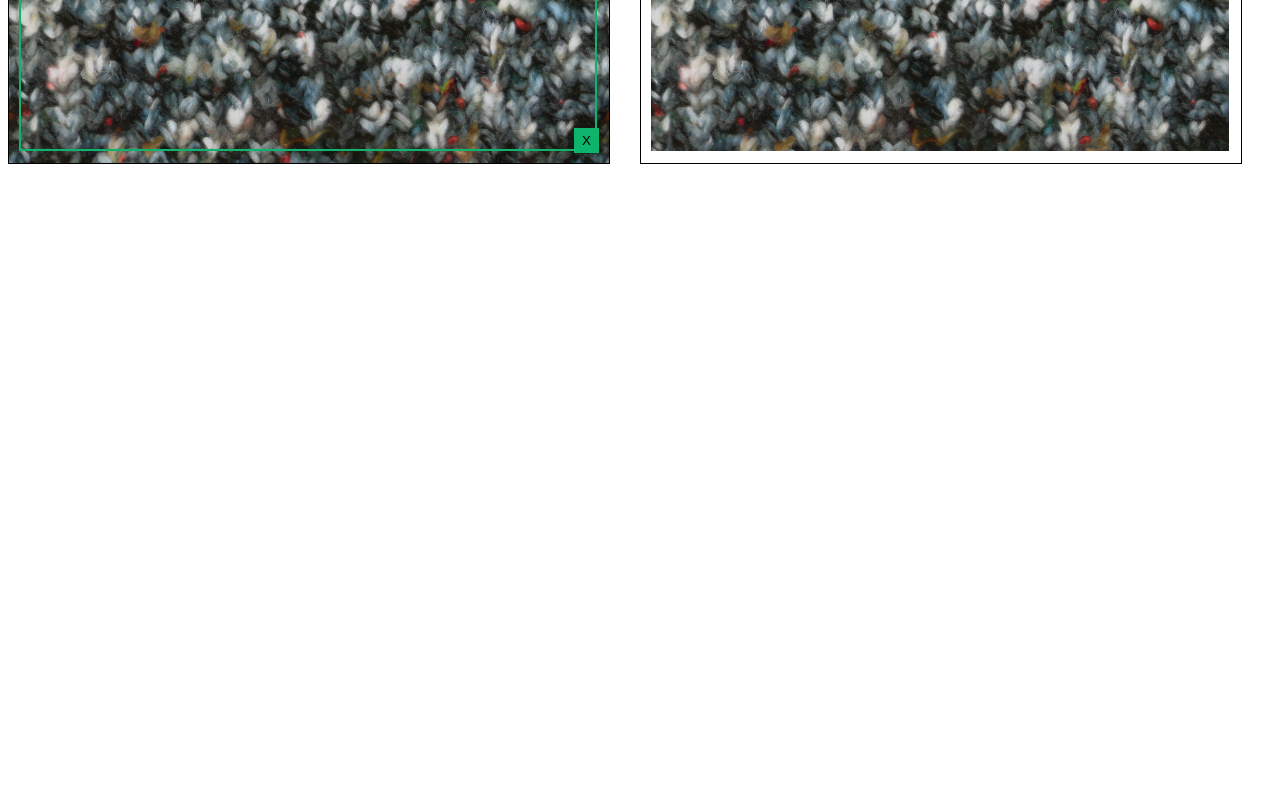
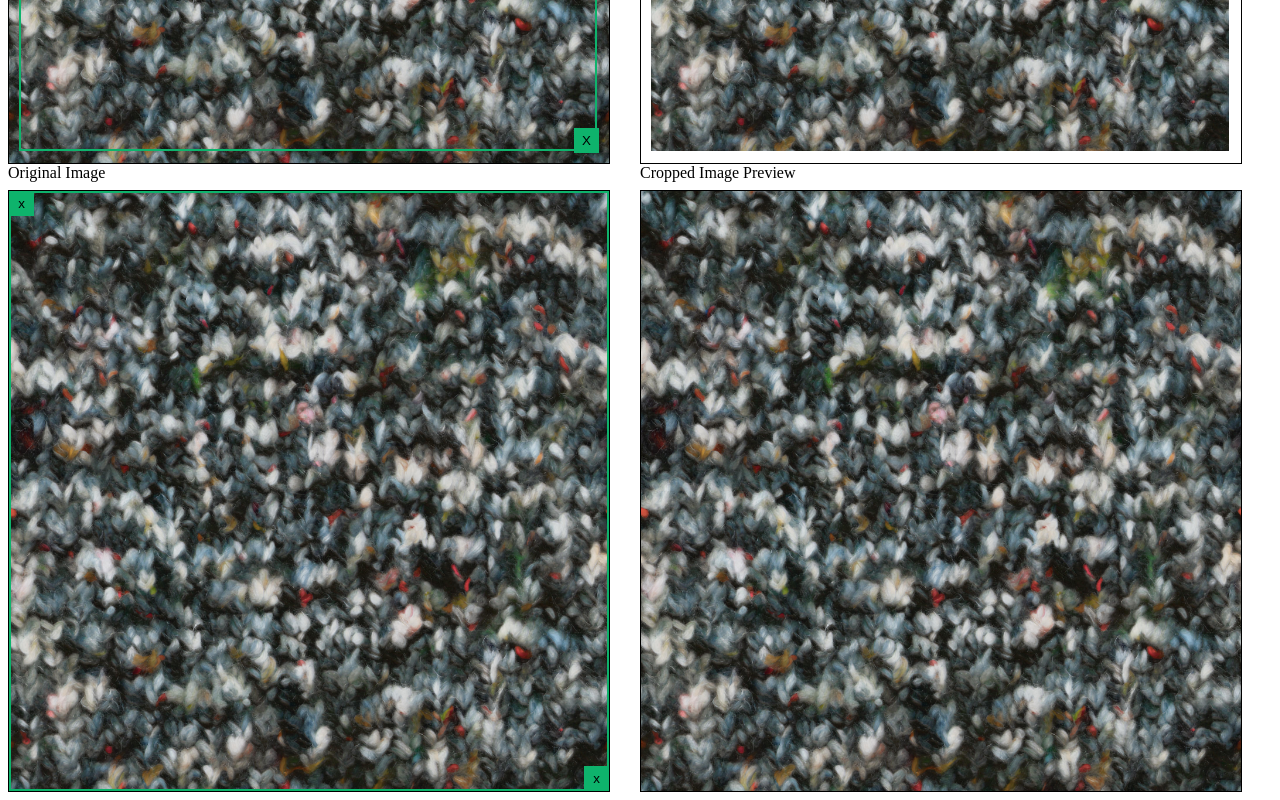
Before and after one commit to MoonJuhan/three-js-study, a Vue app: page /image-control in a window 1280 px wide. Shown: the part 562-1362 px from the top of the page. Before the commit the page ends 800 px from the top, so only its background shows below. Built offline with nearby package versions, Linux system fonts and the light colour scheme.

Commit message:
feat: Add AppImageCropperV2

```diff
--- /dev/null
+++ b/src/components/app/app-image-cropper/AppImageCropperV2.vue
@@ -0,0 +1,220 @@
+<template>
+  <div ref="refAppImageCropperV2" class="app-image-cropper-v2" :style="appImageCropperV2Style">
+    <img :src="imageSrc" />
+    <button class="cropper-edge-button" ref="refNWButton" :style="nwButtonStyle" @mousedown="onMouseDown('nw-button')">
+      x
+    </button>
+    <button class="cropper-edge-button" ref="refSEButton" :style="seButtonStyle" @mousedown="onMouseDown('se-button')">
+      x
+    </button>
+
+    <div class="cropper-box" ref="refCropperBox" :style="cropperBoxStyle" @mousedown="onMouseDown('cropper-box')" />
+  </div>
+</template>
+
+<script setup>
+import { ref, computed, watch, onMounted } from 'vue'
+
+const props = defineProps({
+  imageSrc: {
+    type: String,
+    default: '',
+  },
+})
+
+const nwButtonStyle = ref({ cursor: 'nw-resize', left: '0px', top: '0px' })
+const seButtonStyle = ref({ cursor: 'se-resize', right: '0px', bottom: '0px' })
+const cropperBoxStyle = computed(() => {
+  const { left, top } = nwButtonStyle.value
+  const { right, bottom } = seButtonStyle.value
+
+  return {
+    left,
+    top,
+    right,
+    bottom,
+  }
+})
+
+const mouseDownedType = ref('')
+const appImageCropperV2Style = computed(() => {
+  if (mouseDownedType.value === 'nw-button') {
+    return {
+      cursor: 'nw-resize',
+    }
+  }
+
+  if (mouseDownedType.value === 'se-button') {
+    return {
+      cursor: 'se-resize',
+    }
+  }
+
+  return {}
+})
+
+const onMouseDown = (type) => {
+  mouseDownedType.value = type
+}
+
+onMounted(() => {
+  boundingClientRects.value = {
+    refAppImageCropperV2: refAppImageCropperV2.value.getBoundingClientRect(),
+    refNWButton: refNWButton.value.getBoundingClientRect(),
+    refSEButton: refSEButton.value.getBoundingClientRect(),
+  }
+
+  setTimeout(() => {
+    boundingClientRects.value.refAppImageCropperV2 = refAppImageCropperV2.value.getBoundingClientRect()
+  }, 400)
+})
+
+const refAppImageCropperV2 = ref()
+const refNWButton = ref()
+const refSEButton = ref()
+const refCropperBox = ref()
+const boundingClientRects = ref({})
+const minCropperBoxSize = 50
+
+const getMaxPositions = (nwRectName, seRectName) => {
+  const { left, top } = boundingClientRects.value[nwRectName]
+  const { right, bottom } = boundingClientRects.value[seRectName]
+
+  return {
+    left,
+    top,
+    right,
+    bottom,
+  }
+}
+
+const refineSquarePosition = (val01, val02) => (val01 > val02 ? val01 : val02)
+
+const onMouseMove = (e) => {
+  if (!mouseDownedType.value) return
+  const { clientX, clientY } = e
+
+  if (mouseDownedType.value === 'nw-button') {
+    const {
+      left: maxLeft,
+      top: maxTop,
+      right: seButtonRight,
+      bottom: seButtonBottom,
+    } = getMaxPositions('refAppImageCropperV2', 'refSEButton')
+    const maxRight = seButtonRight - minCropperBoxSize
+    const maxBottom = seButtonBottom - minCropperBoxSize
+
+    const getNewPosition = (client, min, max) => {
+      if (client < min) {
+        return 0
+      } else if (client > max) {
+        return max - min
+      } else {
+        return client - min
+      }
+    }
+
+    const newLeft = getNewPosition(clientX, maxLeft, maxRight)
+    const newTop = getNewPosition(clientY, maxTop, maxBottom)
+
+    const newPos = refineSquarePosition(newLeft, newTop)
+
+    nwButtonStyle.value.left = `${newPos}px`
+    nwButtonStyle.value.top = `${newPos}px`
+
+    boundingClientRects.value.refNWButton = refNWButton.value.getBoundingClientRect()
+    return
+  }
+
+  if (mouseDownedType.value === 'se-button') {
+    const {
+      right: maxRight,
+      bottom: maxBottom,
+      left: nwButtonLeft,
+      top: nwButtonTop,
+    } = getMaxPositions('refNWButton', 'refAppImageCropperV2')
+    const maxLeft = nwButtonLeft + minCropperBoxSize
+    const maxTop = nwButtonTop + minCropperBoxSize
+
+    const getNewPosition = (client, min, max) => {
+      if (client > max) {
+        return 0
+      } else if (client < min) {
+        return min - max
+      } else {
+        return client - max
+      }
+    }
+
+    const newRight = getNewPosition(clientX, maxLeft, maxRight)
+    const newBottom = getNewPosition(clientY, maxTop, maxBottom)
+
+    const newPos = refineSquarePosition(newRight, newBottom)
+
+    seButtonStyle.value.right = `${-newPos}px`
+    seButtonStyle.value.bottom = `${-newPos}px`
+
+    boundingClientRects.value.refSEButton = refSEButton.value.getBoundingClientRect()
+    return
+  }
+
+  if (mouseDownedType.value === 'cropper-box') {
+    return
+  }
+}
+
+const onMouseUp = () => {
+  if (mouseDownedType.value) {
+    mouseDownedType.value = ''
+  }
+}
+
+watch(
+  () => mouseDownedType.value,
+  () => {
+    if (mouseDownedType.value) {
+      document.addEventListener('mousemove', onMouseMove)
+      document.addEventListener('mouseup', onMouseUp)
+    } else {
+      document.removeEventListener('mousemove', onMouseMove)
+      document.removeEventListener('mouseup', onMouseUp)
+    }
+  }
+)
+
+defineExpose({
+  cropperBoxStyle,
+})
+</script>
+
+<style lang="scss" scoped>
+.app-image-cropper-v2 {
+  display: flex;
+  position: relative;
+  max-width: 600px;
+  aspect-ratio: 1 / 1;
+  height: fit-content;
+  border: 1px solid black;
+
+  img {
+    z-index: -1;
+    width: 100%;
+  }
+
+  .cropper-edge-button {
+    z-index: 1;
+    position: absolute;
+    border: none;
+    width: 25px;
+    height: 25px;
+    background-color: #0eb36c;
+  }
+
+  .cropper-box {
+    z-index: 0;
+    position: absolute;
+    border: 2px solid #0eb36c;
+    cursor: move;
+  }
+}
+</style>
--- a/src/components/views/view-image-control/ViewImageControl.vue
+++ b/src/components/views/view-image-control/ViewImageControl.vue
@@ -17,6 +17,20 @@
           <div class="preview-image" :style="previewImageStlye" />
         </div>
       </div>
+
+      <div class="image-contents">
+        <span>Original Image</span>
+
+        <AppImageCropperV2 ref="refAppImageCropperV2" :imageSrc="baseImage" />
+      </div>
+
+      <div class="image-contents">
+        <span>Cropped Image Preview</span>
+
+        <div class="preview-image-wrapper">
+          <div class="preview-image" :style="previewImageV2Stlye" />
+        </div>
+      </div>
     </div>
   </div>
 </template>
@@ -26,11 +40,25 @@ import { ref, computed } from 'vue'
 import { RouterLink } from 'vue-router'
 import baseImage from '@/assets/sample-6-type-map/sample-base.jpg'
 import AppImageCropper from '@/components/app/app-image-cropper/AppImageCropper.vue'
+import AppImageCropperV2 from '@/components/app/app-image-cropper/AppImageCropperV2.vue'
 
 const refAppImageCropper = ref()
+const refAppImageCropperV2 = ref()
 
 const previewImageStlye = computed(() => {
   const { bottom, left, right, top } = refAppImageCropper.value?.cropperBoxStyle || {}
+
+  return {
+    backgroundImage: `url(${baseImage})`,
+    backgroundSize: 'cover',
+    backgroundPosition: 'center',
+    backgroundRepeat: 'no-repeat',
+    clipPath: `polygon(${left} ${top}, calc(100% - ${right}) ${top}, calc(100% - ${right}) calc(100% - ${bottom}), ${left} calc(100% - ${bottom}))`,
+  }
+})
+
+const previewImageV2Stlye = computed(() => {
+  const { bottom, left, right, top } = refAppImageCropperV2.value?.cropperBoxStyle || {}
 
   return {
     backgroundImage: `url(${baseImage})`,
```
